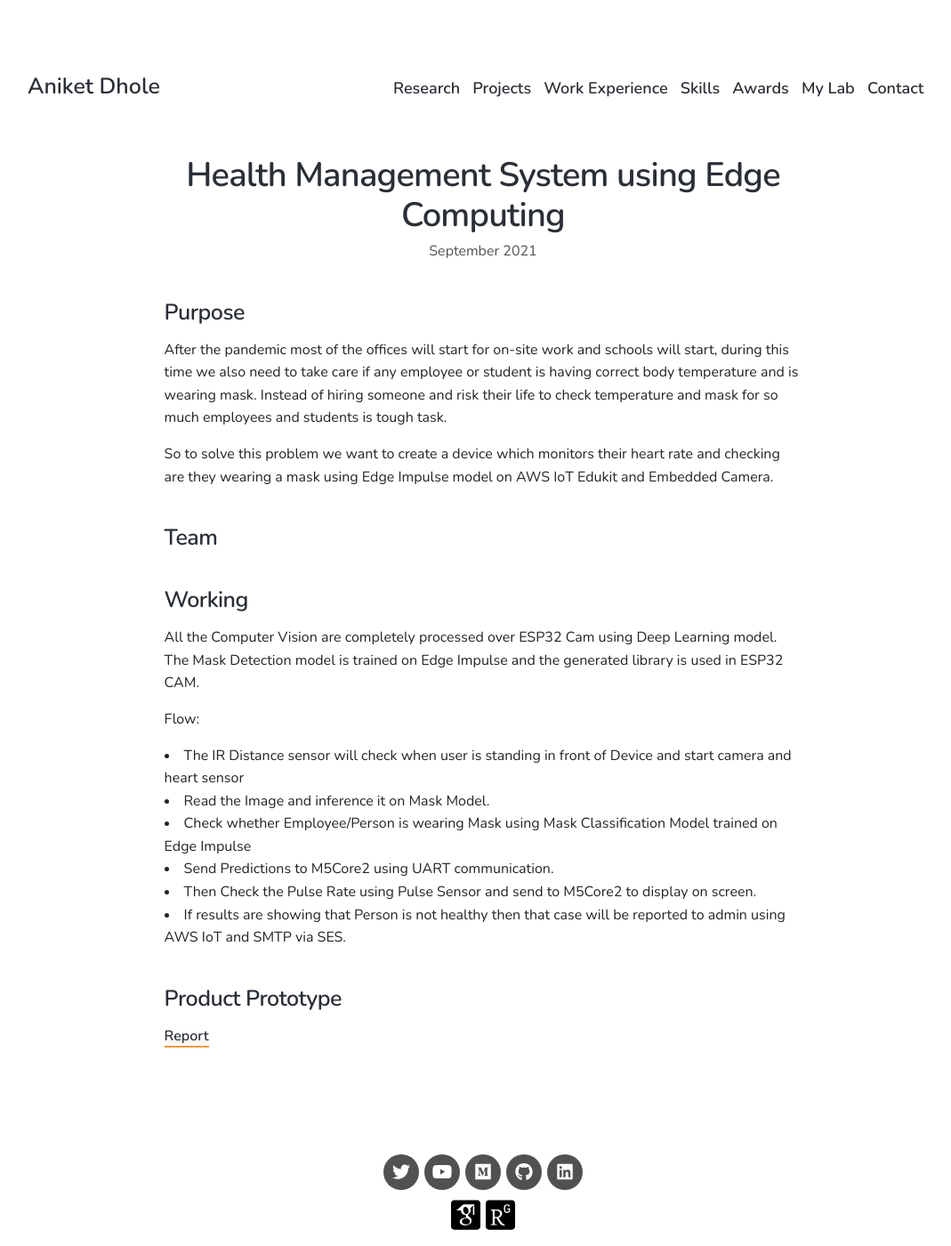
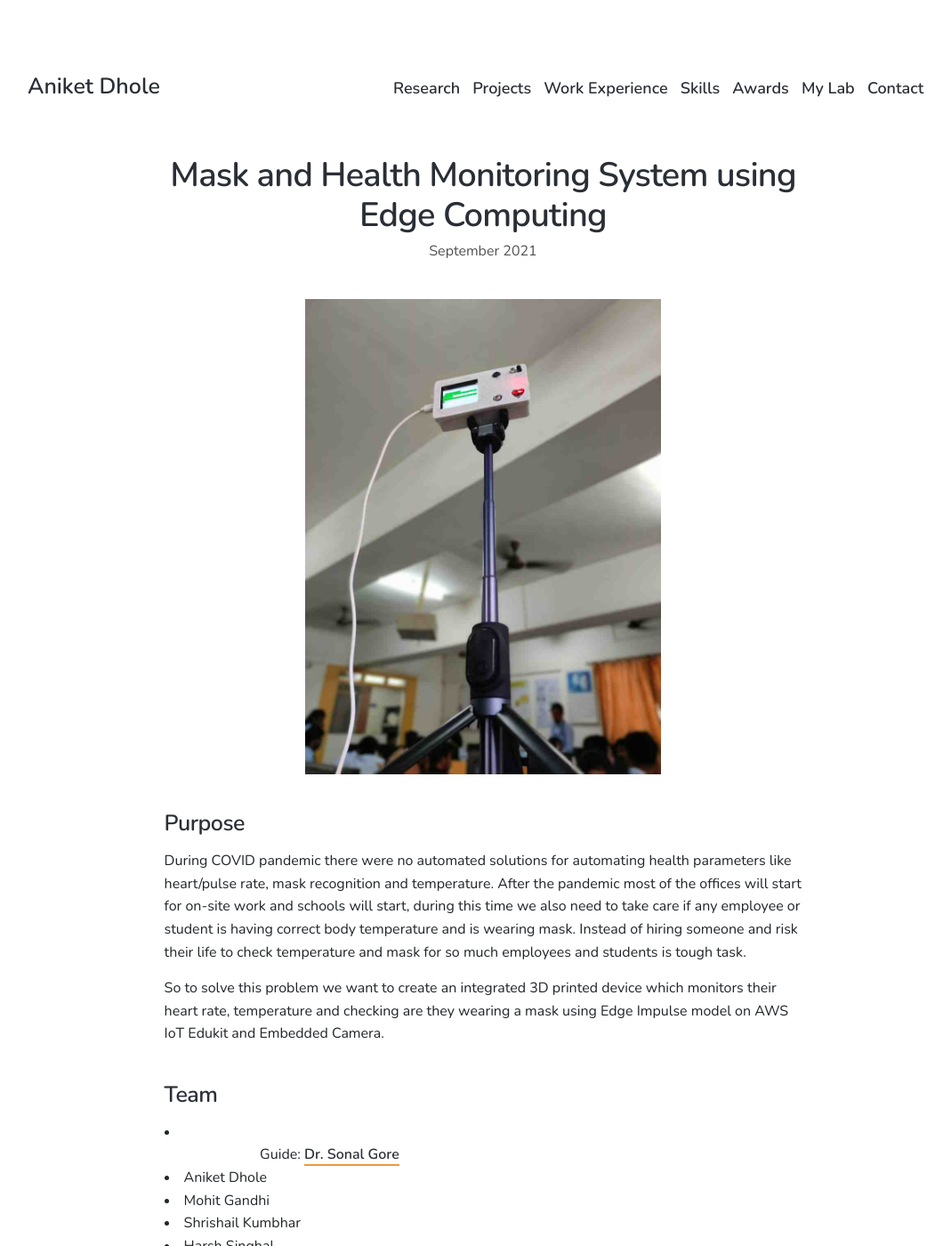
Before and after one commit to aniketdhole07/web, a Jekyll site: the page built from _posts/2021-8-1-mask.md, in a window 1280 px wide and 1400 px high. Shown: the whole window at 89% size, without its empty margins (97-1166 px from the left). Built offline with Jekyll 4.4.1, drawn with Linux system fonts in a browser that asks for light colours; nearby versions of some CDN libraries; some of the changed text lies outside the part shown.

Commit message:
Update 2021-8-1-mask.md

```diff
--- a/_posts/2021-8-1-mask.md
+++ b/_posts/2021-8-1-mask.md
@@ -1,37 +1,45 @@
 ---
-title: 'Health Management System using Edge Computing'
+title: 'Mask and Health Monitoring System using Edge Computing'
 date: September 2021
 date_display: "September 2021"
 featured_image: '/images/mask_p1.jpg'
 excerpt: 3D Printed device to detect if person is wearing mask and having healthy health parameters using M5Stack Core2, ESP32CAM, AWS IoT and Edge Impulse
 ---
 
-
+<img src="/images/m1.jpg" alt="Frame" width="400"/>
 
 ## Purpose
 
-After the pandemic most of the offices will start for on-site work and schools will start, during this time we also need to take care if any employee or student is having correct body temperature and is wearing mask. Instead of hiring someone and risk their life to check temperature and mask for so much employees and students is tough task.
+During COVID pandemic there were no automated solutions for automating health parameters like heart/pulse rate, mask recognition and temperature. After the pandemic most of the offices will start for on-site work and schools will start, during this time we also need to take care if any employee or student is having correct body temperature and is wearing mask. Instead of hiring someone and risk their life to check temperature and mask for so much employees and students is tough task.
 
-So to solve this problem we want to create a device which monitors their heart rate and checking are they wearing a mask using Edge Impulse model on AWS IoT Edukit and Embedded Camera.
+So to solve this problem we want to create an integrated 3D printed device which monitors their heart rate, temperature and checking are they wearing a mask using Edge Impulse model on AWS IoT Edukit and Embedded Camera.
 
 
 ## Team
+* Guide: [Dr. Sonal Gore](https://www.researchgate.net/profile/Sonal-Gore-2)
 
+* Aniket Dhole
+* Mohit Gandhi
+* Shrishail Kumbhar
+* Harsh Singhal
 
 ## Working
 
-All the Computer Vision are completely processed over ESP32 Cam using Deep Learning model. The Mask Detection model is trained on Edge Impulse and the generated library is used in ESP32 CAM.
+All the Computer Vision are completely processed over ESP32 Cam using Deep Learning model. The Mask Detection model is trained on Edge Impulse and custom dataset and the generated library is used in ESP32 CAM.
+
+**Edge Computing**: Means performing all computations directly at source of data instead of sending data to external server or cloud for processing.
 
 Flow:
 
-* The IR Distance sensor will check when user is standing in front of Device and start camera and heart sensor
+* The IR Distance sensor will check when user is standing in front of Device and start camera and heart sensor and temperature sensor
 * Read the Image and inference it on Mask Model.
-* Check whether Employee/Person is wearing Mask using Mask Classification Model trained on Edge Impulse
+* Check whether Employee/Person is wearing Mask using Mask Classification Model trained on Edge Impulse and using MobileNet V1 Architecture
 * Send Predictions to M5Core2 using UART communication.
 * Then Check the Pulse Rate using Pulse Sensor and send to M5Core2 to display on screen.
+* The Temperature sensor will calculate body temperature and send to M5Core2 to display on screen.
 * If results are showing that Person is not healthy then that case will be reported to admin using AWS IoT and SMTP via SES.
 
-## Product Prototype
+## Product Prototype and Patent
 
 
-[Report]()
+[Report](https://drive.google.com/drive/folders/1L2CkFgviN0lv_f3jFHfha9MHlxxLSLto?usp=sharing)
```
